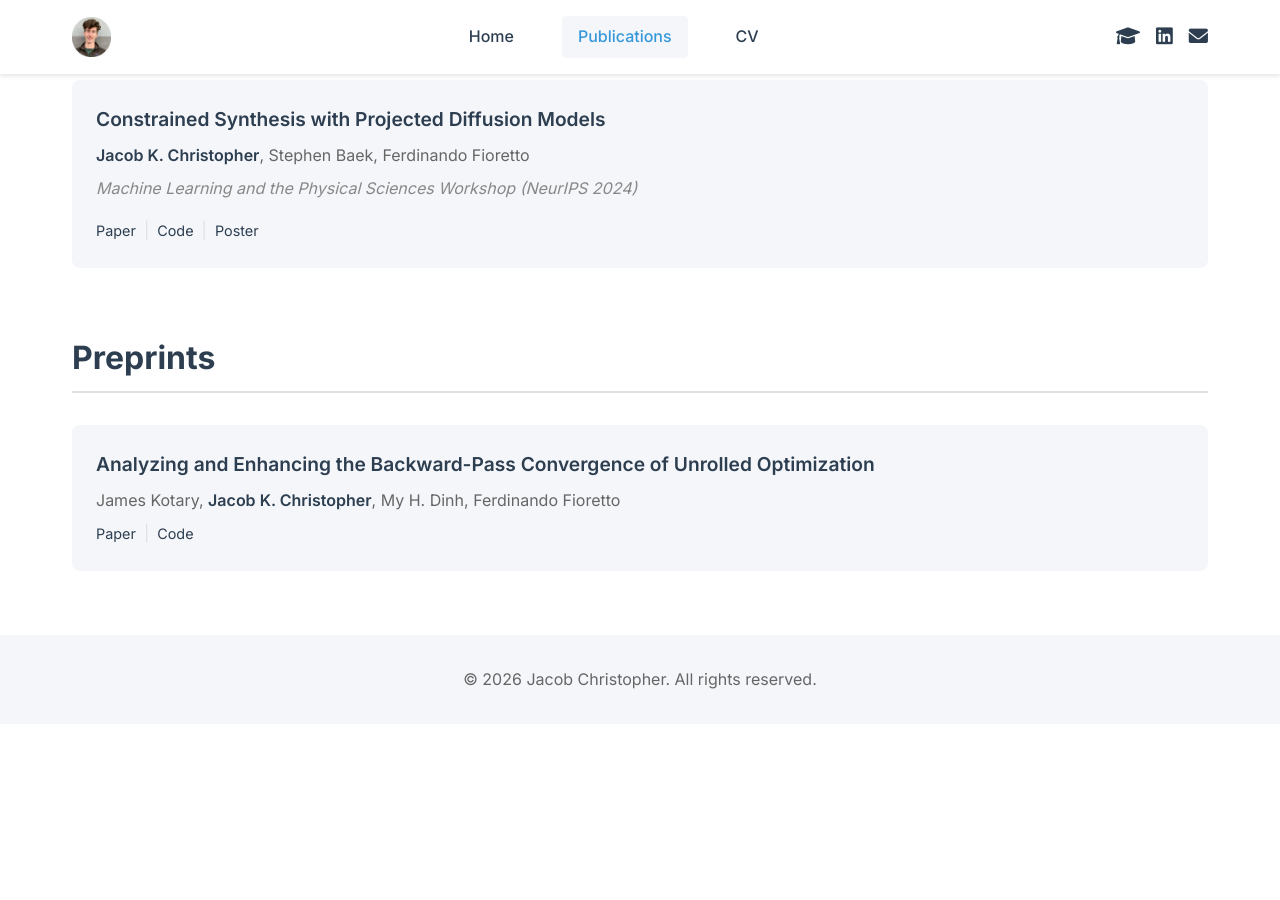
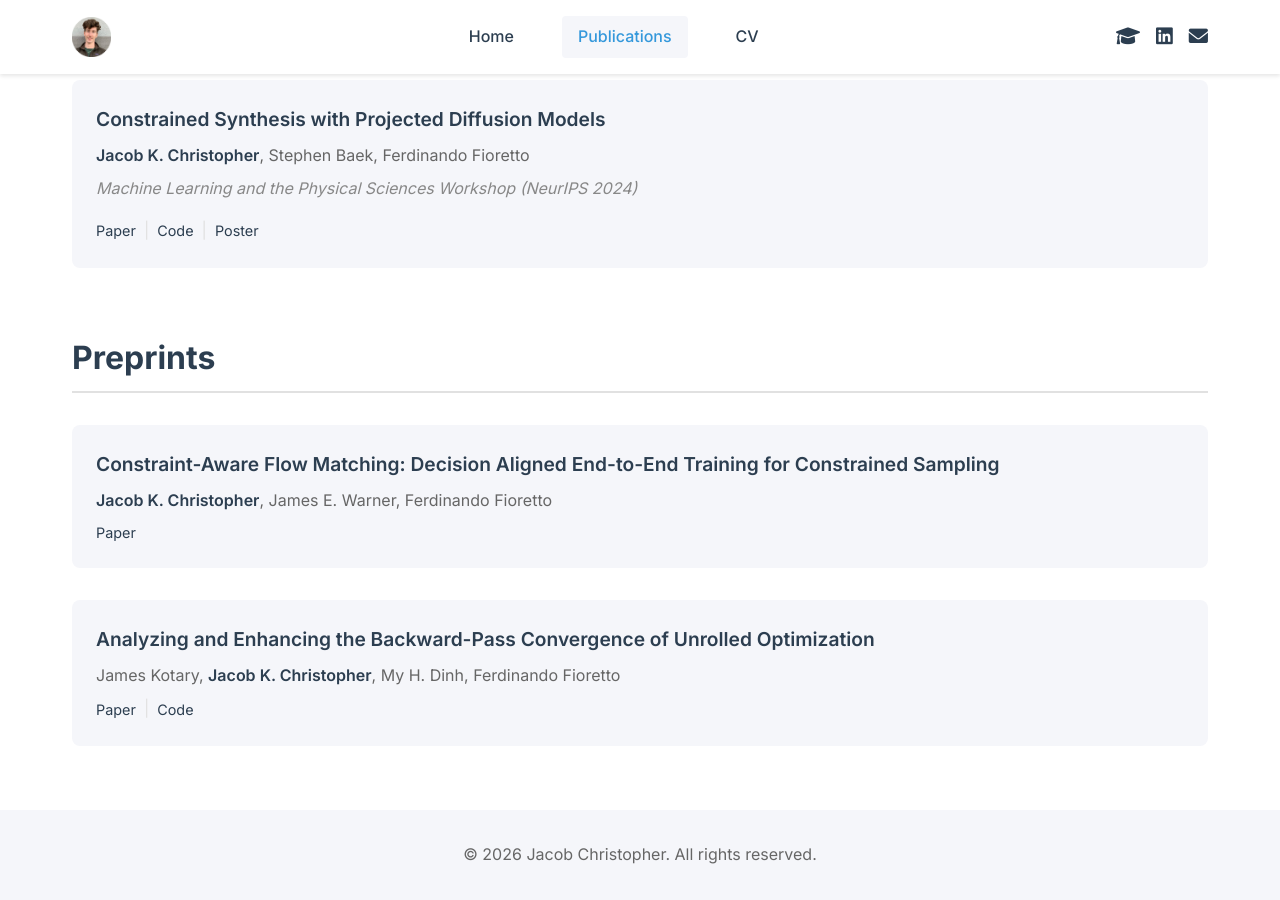
Before and after one commit to jacobchristopher/jacobchristopher.github.io, a Jekyll site: the page built from publications.md, in a window 1280 px wide and 900 px high, scrolled down 2837 px. Built offline with Jekyll 4.4.1, drawn with Linux system fonts in a browser that asks for light colours; before the commit the page ends 3561 px from its top, so only the background shows below that.

Commit message:
Add new preprint publication entry
Added new publication 'Constraint-Aware Flow Matching' with authors and link.

```diff
--- a/publications.md
+++ b/publications.md
@@ -10,6 +10,7 @@ title: Publications
             <div class="publication-title">SpecDiff-2: Scaling Diffusion Drafter Alignment For Faster Speculative Decoding</div>
             <div class="publication-authors"><span class="highlight">Jacob K. Christopher*</span>, Jameson Sandler*, Thomas Hartvigsen, Ferdinando Fioretto</div>
             <div class="publication-venue">MLSys 2026</div>
+            <div class="publication-award">ORAL</div>
             <div class="publication-links">
                 <a href="https://arxiv.org/abs/2511.00606" target="_blank">Paper</a>
                 <span class="separator">|</span>
@@ -161,6 +162,13 @@ title: Publications
     <h2 class="section-title">Preprints</h2>
     <ul class="publication-list">
         <li class="publication-item">
+            <div class="publication-title">Constraint-Aware Flow Matching: Decision Aligned End-to-End Training for Constrained Sampling</div>
+            <div class="publication-authors"><span class="highlight">Jacob K. Christopher</span>, James E. Warner, Ferdinando Fioretto</div>
+            <div class="publication-links">
+                <a href="https://arxiv.org/abs/2605.12754" target="_blank">Paper</a>
+            </div>
+        </li>
+        <li class="publication-item">
             <div class="publication-title">Analyzing and Enhancing the Backward-Pass Convergence of Unrolled Optimization</div>
             <div class="publication-authors">James Kotary, <span class="highlight">Jacob K. Christopher</span>, My H. Dinh, Ferdinando Fioretto</div>
             <div class="publication-links">
```
